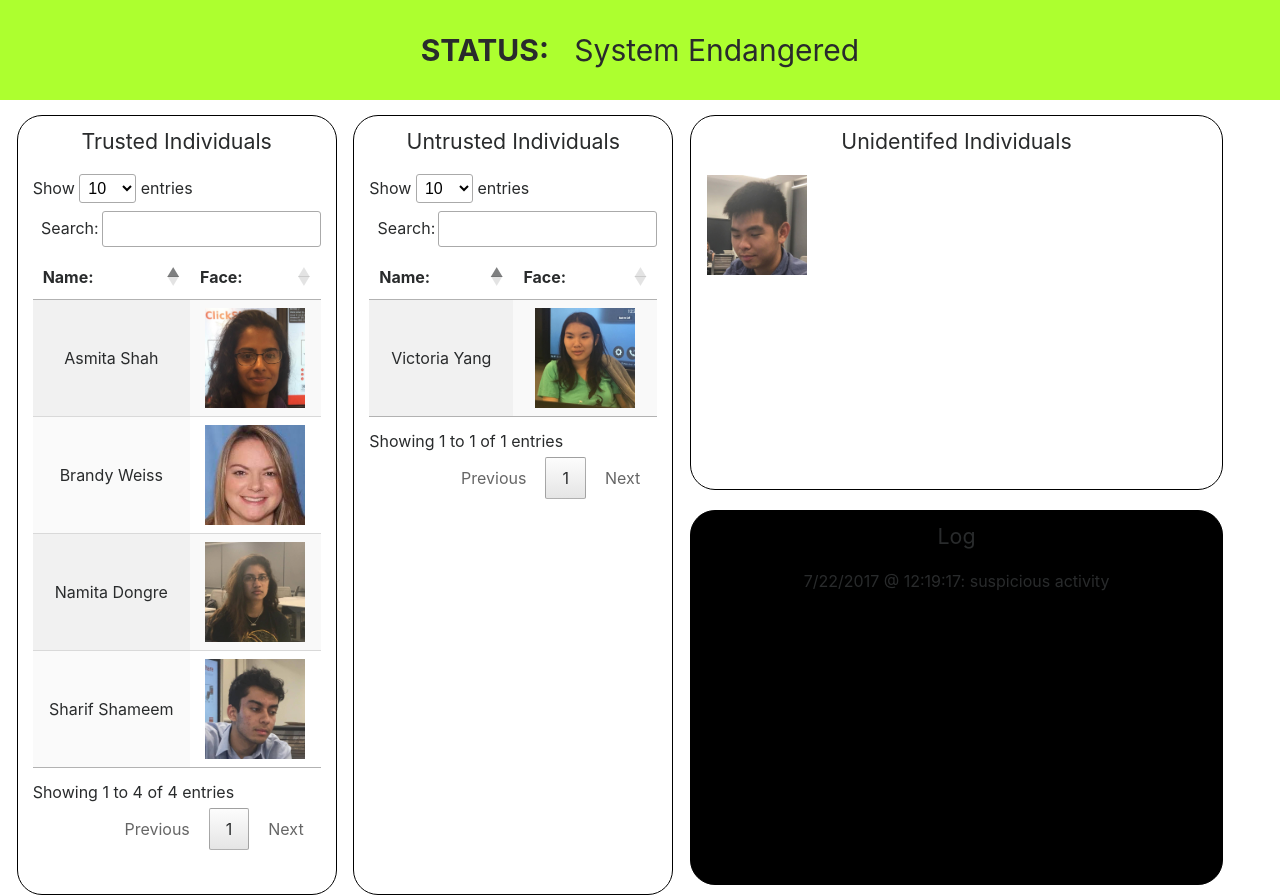
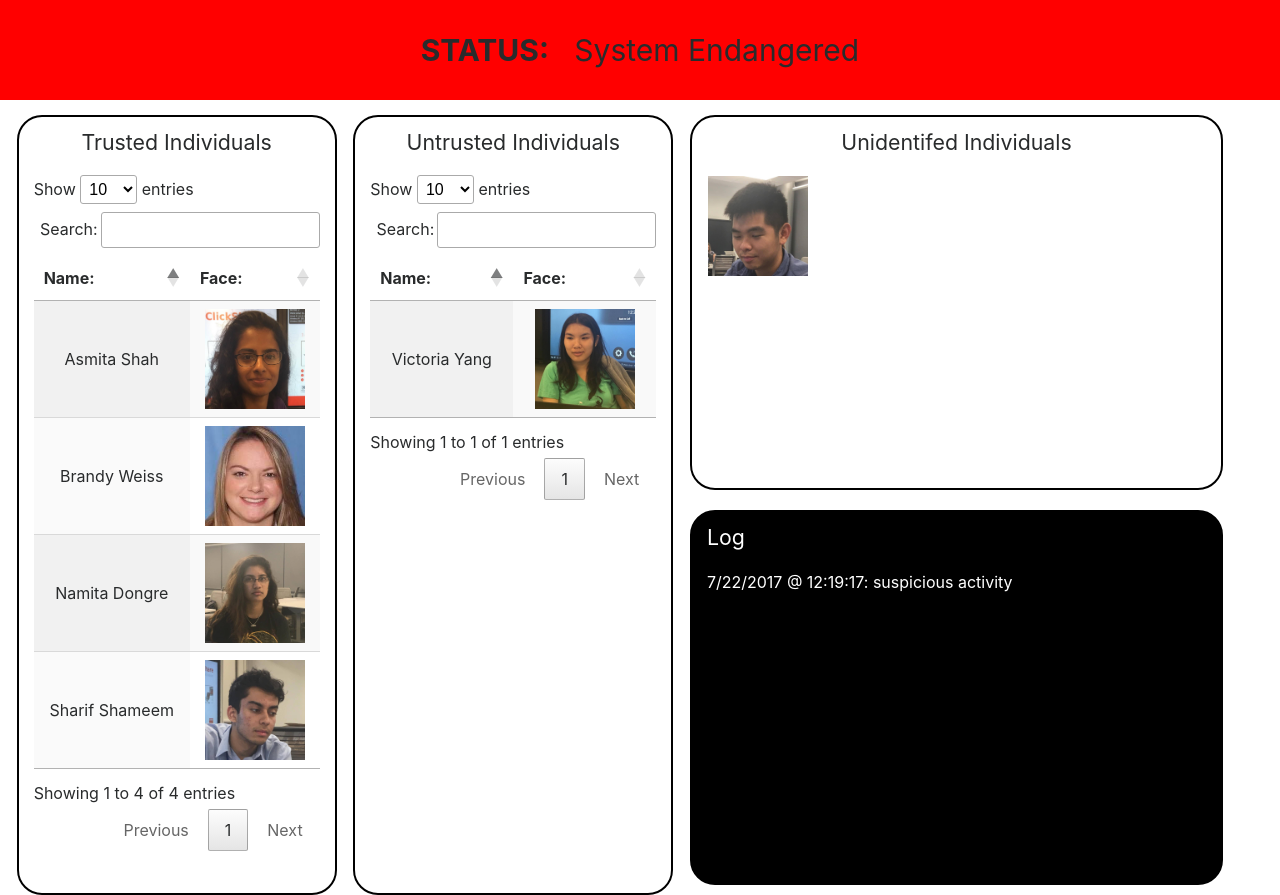
Before and after one commit to Samin100/RecognizeMe, a Flask app: page / in a window 1280 px wide. Run offline with Flask 2, Linux system fonts and the light colour scheme; some libraries are stand-ins or nearby versions.

Commit message:
Update main.css

```diff
--- a/static/css/main.css
+++ b/static/css/main.css
@@ -1,5 +1,5 @@
 .status{
-	background-color: greenyellow;
+	background-color: red;
 	font-size: 30px;
 	height: 10%;
 	line-height: 100px;
@@ -12,7 +12,7 @@
 
 .cellbox{
 	border-radius: 25px;
-	border: 1px solid black;
+	border: 2px solid black;
 	text-align: center;
 }
 
@@ -23,9 +23,8 @@
 
 .cellboxmini{
 	border-radius: 25px;
-	border: 1px solid black;
+	border: 2px solid black;
 	height: 375px;
-	text-align: center;
 }
 
 .col > p{
@@ -41,3 +40,7 @@ img{
 	width: 100px;
 	height: auto;
 }
+
+#logbox{
+	color: white;
+}
```
